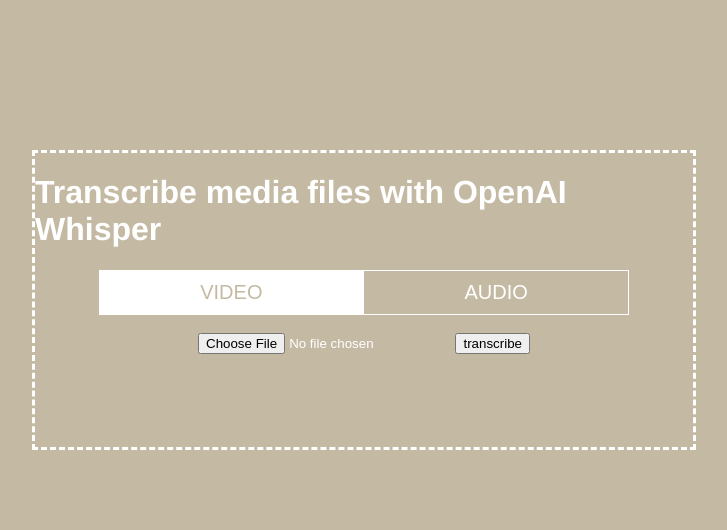
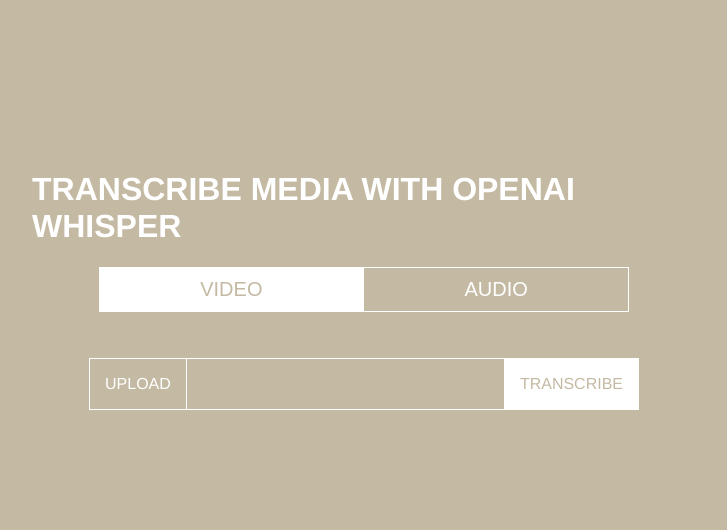
Before and after one commit to FrostyAqua37/Video-and-audio-transcription, a Flask app: page / in a window 1280 px wide. Shown: the top 530 px of the page, without its empty margins (276-1003 px from the left). Run offline with Flask 3, Linux system fonts and the light colour scheme.

Commit message:
Added buttons for download options, and more css for buttons and forms.

```diff
--- a/flaskr/app.py
+++ b/flaskr/app.py
@@ -1,9 +1,8 @@
 from flask import Flask, render_template, request, flash, redirect, url_for
 from werkzeug.utils import secure_filename
 from resources.transcribe import Transcribe
-from uuid import uuid4
+from shortuuid import uuid
 from pathlib import Path
-import os
 
 app = Flask(__name__)
 app.config['UPLOAD_FOLDER'] = 'static/uploads'
@@ -47,7 +46,7 @@
     upload_dir = Path(app.config['UPLOAD_FOLDER'])
     upload_dir.mkdir(parents=True, exist_ok=True)    #Makes a new directory within upload folder path
 
-    filename = f'{uuid4().hex}_{secure_file}'   #Generates random string of characters to prevent different uploads to overwrite each other.
+    filename = f'{uuid()[:10]}_{secure_file}'   #Generates random string of characters to prevent different uploads to overwrite each other.
     file_path = upload_dir / filename
 
     try:
--- a/flaskr/static/css/index.css
+++ b/flaskr/static/css/index.css
@@ -10,7 +10,6 @@
     align-items: center;
     margin: 150px 300px 0px;
     padding-bottom: 75px;
-    border-style: dashed;
 }
 
 div#video.panel {
@@ -32,12 +31,13 @@
     margin-left: 0px;
     margin-right: 0px;
     float: left;
+    margin-bottom: 30px;
 }
 
 button:hover {
     /*Change button and pointer when hovering over button*/
     cursor: pointer;
-    scale: 1.20;
+    scale: 1.05;
     color: #C4bAA3;
     background-color: white;
 }
@@ -47,10 +47,92 @@
     color: #C4bAA3;
 }
 
+form {
+    width: 550px;
+    vertical-align: middle;
+    margin-bottom: 30px;
+}
+
+input[type=file], input[type=submit] {
+    display: none;
+}
+
+.upload-row {
+    display: flex;
+    align-items: center;
+}
+
+.upload, .submit {
+    border: 1px solid white;
+    text-transform: uppercase;
+    float: left;
+    display: flex;
+    align-items: center;
+    height: 40px;
+    padding: 5px 15px;
+}
+
+#filepath {
+   padding: 5px 15px;
+   border-top: 1px solid white;
+   border-bottom: 1px solid white;
+   width: 100%;
+   float: left;
+   height: 40px;
+   color: white;
+   display: flex;
+   align-items: center;
+}
+
+.upload:hover, .submit:hover {
+    background-color: white;
+    color: #C4bAA3;
+    cursor: pointer;
+    scale: 1.05;
+}
+
+.submit {
+    background-color: white;
+    color: #C4bAA3;
+}
+
 video {
-    /*Video styling*/
+    /*Video div styling*/
+    width: 700px;
+    height: 400px;
+    border-radius: 10px;
+    margin-bottom: 60px;
+}
+
+.video-display {
+    /*Video source styling*/
     width: auto;
     height: auto;
-    border: 2px solid black;
-    border-radius: 5px;
+    background-size: cover;
+    overflow: hidden;
 }
+
+h1, h2 {
+    text-transform: uppercase;
+}
+
+a, a:not(:last-of-type) {
+    display: block;
+    text-align: center;
+    text-transform: uppercase;
+    background-color: transparent;
+    color: white;
+    font-size: 20px;
+    border: 1px solid white;
+    padding: 10px 100px;
+    margin-left: 0px;
+    margin-right: 0px;
+    text-decoration: none;
+    border-style: dashed;
+    margin-bottom: 10px;
+}
+
+a:hover {
+    color: #C4bAA3;
+    background-color: white;
+}
--- a/flaskr/static/index.js
+++ b/flaskr/static/index.js
@@ -35,7 +35,6 @@
 }
 
 function activeButton(id) {
-    //Change color and background of current active button.
     document.getElementById(id).style.color = '#C4bAA3';
     document.getElementById(id).style.backgroundColor = 'white';
 }
@@ -44,3 +43,13 @@
     document.getElementById(id).style.color = 'white';
     document.getElementById(id).style.backgroundColor = '#C4bAA3';
 }
+
+//Gets the name of uploaded file and displays it.
+const upload = document.getElementById('upload');
+const filepath = document.getElementById('filepath');
+
+upload.addEventListener('change', function() {
+    if (upload.files.length > 0) {
+        filepath.textContent = upload.files[0].name;
+    }
+});
--- a/flaskr/templates/index.html
+++ b/flaskr/templates/index.html
@@ -8,18 +8,27 @@
 </head>
 <body>
     <div class="transcribe">
-        <h1>Transcribe media files with OpenAI Whisper</h1>
+        <h1>Transcribe media with OpenAI Whisper</h1>
             <div class="buttons">
                 <button data-id="video" id="video-btn">Video</button>
                 <button data-id="audio" id="audio-btn">Audio</button>
             </div>
 
             <div class="panel" id="video">
-                <br>
                 <form action="{{ url_for('video') }}" method="post" enctype="multipart/form-data">
-                    <input name="video" type="file" accept="video/*">
-                    <input type="submit" value="transcribe">
-                </form><br>
+                    <div class="upload-row">
+                        <label class="upload">
+                            Upload
+                            <input id="upload" name="video" type="file" accept="video/*", onclick="displayFilePath()">
+                        </label>
+                        <p id="filepath"></p>
+
+                        <label class="submit">
+                            <input id="submit" type="submit" value="transcribe">
+                            Transcribe
+                        </label>
+                    </div>
+                </form>
 
                 <!--Gets error messages and displays them if there is any.-->
                 {% with video_errors = get_flashed_messages() %}
@@ -34,27 +43,27 @@
                 {% if video %}
                     <div class="video">
                         <!--<h1>Transcribed text with OpenAI Whisper.</h1> -->
-                        <video controls>
+                        <video class="video-display" controls>
                             <source src="{{ video }}" type="video/mp4"></source>
                         </video>
                     </div>
 
                 <div id="download-video">
-                    <!--Download buttons will be displayed here.-->
-                    <h2>Successfully transcribed video file</h2>
-                    <button id="mp4-btn">Download as MP4 file (mp4)</button>
-                    <button id="txt-btn">Download as text file (txt)</button>
-                    <button id="pdf-btn">Download as pdf file (pdf)</button>
+                    <!--Download options will be displayed here.-->
+                    <h2>Download video file</h2>
+                    <a href="" download>download as MP4 file</a>
+                    <a href="" download>download as text file</a>
+                    <a href="" download>download as PDF file</a>
                 </div>
                 {% endif %}
             </div>
 
             <div class="panel" id="audio">
-                <br>
+
                 <form action="{{ url_for('audio') }}" method="post" enctype="multipart/form-data">
                     <input name="audio" type="file" accept="audio/*">
                     <input type="submit" value="transcribe">
-                </form><br>
+                </form>
 
                 <!--Gets error messages and displays them if there is any.-->
                 {% with audio_errors = get_flashed_messages() %}
```
